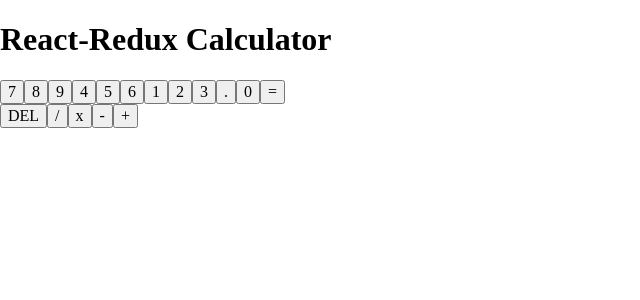
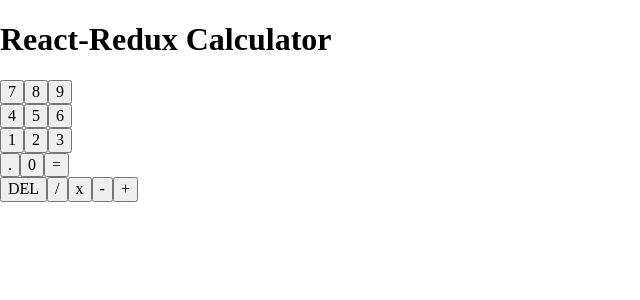
Before and after one commit to robwa10/react-calculator, a React (Create React App) app: page / in a window 1280 px wide. Shown: the top 300 px of the page, without its empty margins (0-640 px from the left). Built offline with nearby package versions, Linux system fonts and the light colour scheme.

Commit message:
Split numberpad to multiple rows

```diff
--- a/src/containers/input-container.js
+++ b/src/containers/input-container.js
@@ -5,14 +5,31 @@ import ButtonContainer from '../components/button-container'
 class InputContainer extends Component {
   render () {
     const operators = ['DEL', '/', 'x', '-', '+']
-    const numberpad = ['7', '8', '9', '4', '5', '6', '1', '2', '3', '.', '0', '=']
+    const numberRowOne = ['7', '8', '9']
+    const numberRowTwo = ['4', '5', '6']
+    const numberRowThree = ['1', '2', '3']
+    const numberRowFour = ['.', '0', '=']
 
     return (
       <div className='input-container'>
-        <ButtonContainer
-          buttonArray={numberpad}
-          myClass='numberpad-container'
-        />
+        <div className='numberpad-container'>
+          <ButtonContainer
+            buttonArray={numberRowOne}
+            myClass='number-row'
+          />
+          <ButtonContainer
+            buttonArray={numberRowTwo}
+            myClass='number-row'
+          />
+          <ButtonContainer
+            buttonArray={numberRowThree}
+            myClass='number-row'
+          />
+          <ButtonContainer
+            buttonArray={numberRowFour}
+            myClass='number-row'
+          />
+        </div>
         <ButtonContainer
           buttonArray={operators}
           myClass='operators-container'
```
